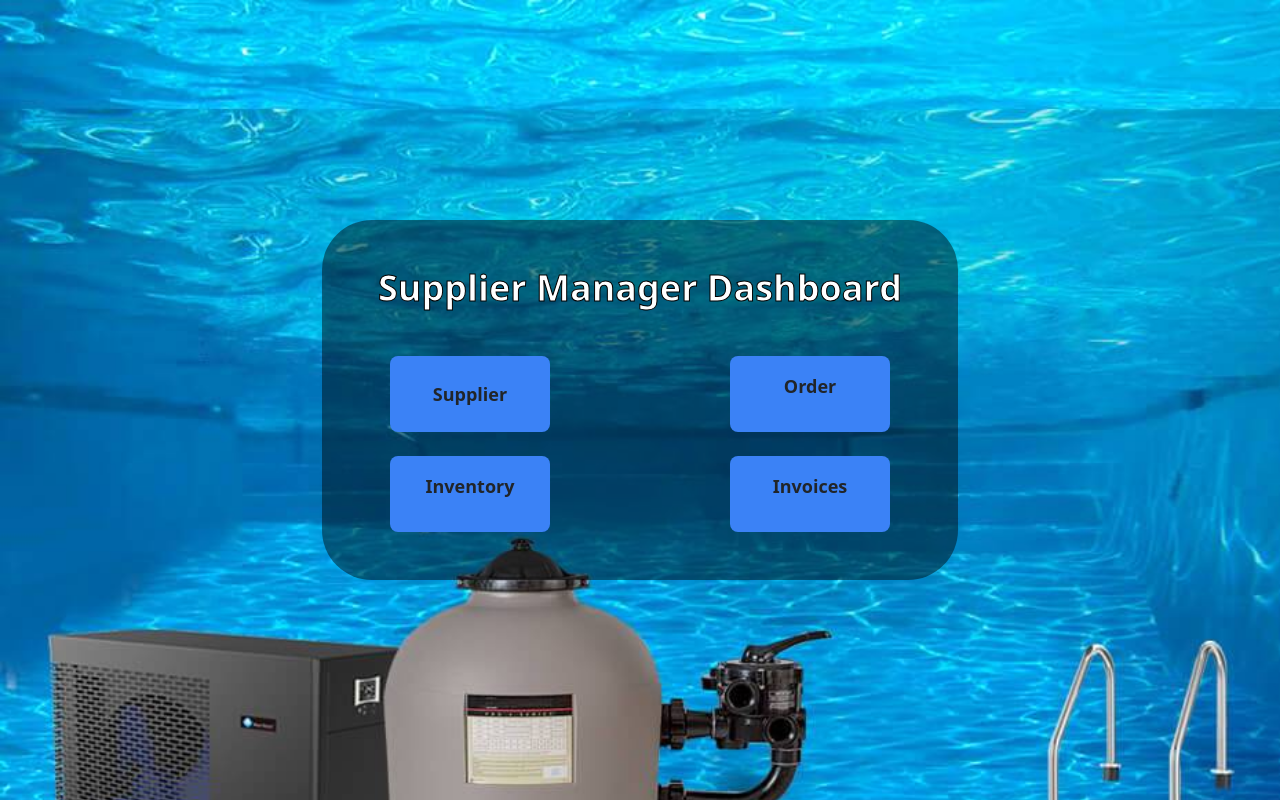
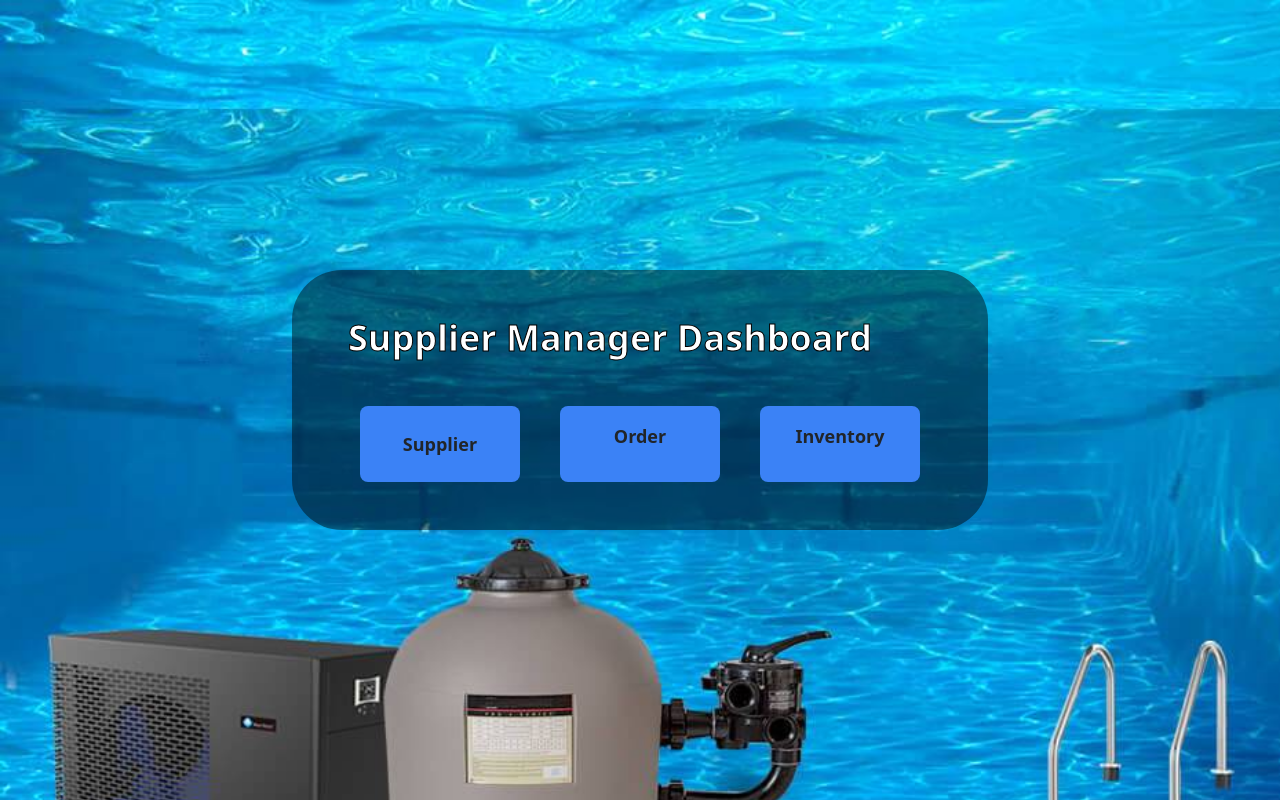
Before and after one commit to IT22148254/MLB_WD_ITP24_B3_13, a React (Create React App) app in the folder frontend/: page /sup/supDashboard in a window 1280 px wide. Built offline with nearby package versions, Linux system fonts and the light colour scheme; a web font is replaced by a local one.

Commit message:
update supplier dashboard

```diff
--- a/frontend/src/Pages/SupplierDashboard.jsx
+++ b/frontend/src/Pages/SupplierDashboard.jsx
@@ -24,18 +24,18 @@ const SupplierDashboard = () => {
                 <button className="mr-5 bg-blue-500 py-3 px-8 w-40 rounded-lg text-lg font-bold hover:bg-blue-700 transition duration-300" onClick={ (e) => navigate("/sup/supDashboard2")} >
                   Supplier
                 </button>
-                <button className="ml-5 bg-blue-500 py-3 px-8 w-40 rounded-lg text-lg font-bold hover:bg-blue-700 transition duration-300" onClick={ (e) => navigate("/sup/OrderHandling")}>
+                <button className="ml-5 mr-5 bg-blue-500 py-3 px-8 w-40 rounded-lg text-lg font-bold hover:bg-blue-700 transition duration-300" onClick={ (e) => navigate("/sup/OrderHandling")}>
                   <a><p id='ed'>Order</p></a>
                 </button>
-              </Container>
-              <br />
-              <Container className="flex justify-between" >
-                <button className="mr-5 bg-blue-500 py-3 px-8 w-40 rounded-lg text-lg font-bold hover:bg-blue-700 transition duration-300" onClick={ (e) => navigate("/sup/Inventory")}>
+              {/* </Container> */}
+              {/* <br /> */}
+              {/* <Container className="flex justify-between" > */}
+                <button className="ml-5 bg-blue-500 py-3 px-8 w-40 rounded-lg text-lg font-bold hover:bg-blue-700 transition duration-300" onClick={ (e) => navigate("/sup/Inventory")}>
                   <a><p id='ed'>Inventory</p></a>
                 </button>
-                <button className="ml-5 bg-blue-500 py-3 px-8 w-40 rounded-lg text-lg font-bold hover:bg-blue-700 transition duration-300" onClick={ (e) => navigate("/sup/Invoice")}>
+                {/* <button className="ml-5 bg-blue-500 py-3 px-8 w-40 rounded-lg text-lg font-bold hover:bg-blue-700 transition duration-300" onClick={ (e) => navigate("/sup/Invoice")}>
                   <a><p id='ed'>Invoices</p></a>
-                </button>
+                </button> */}
               </Container>
             </Col>
           </Row>
```
